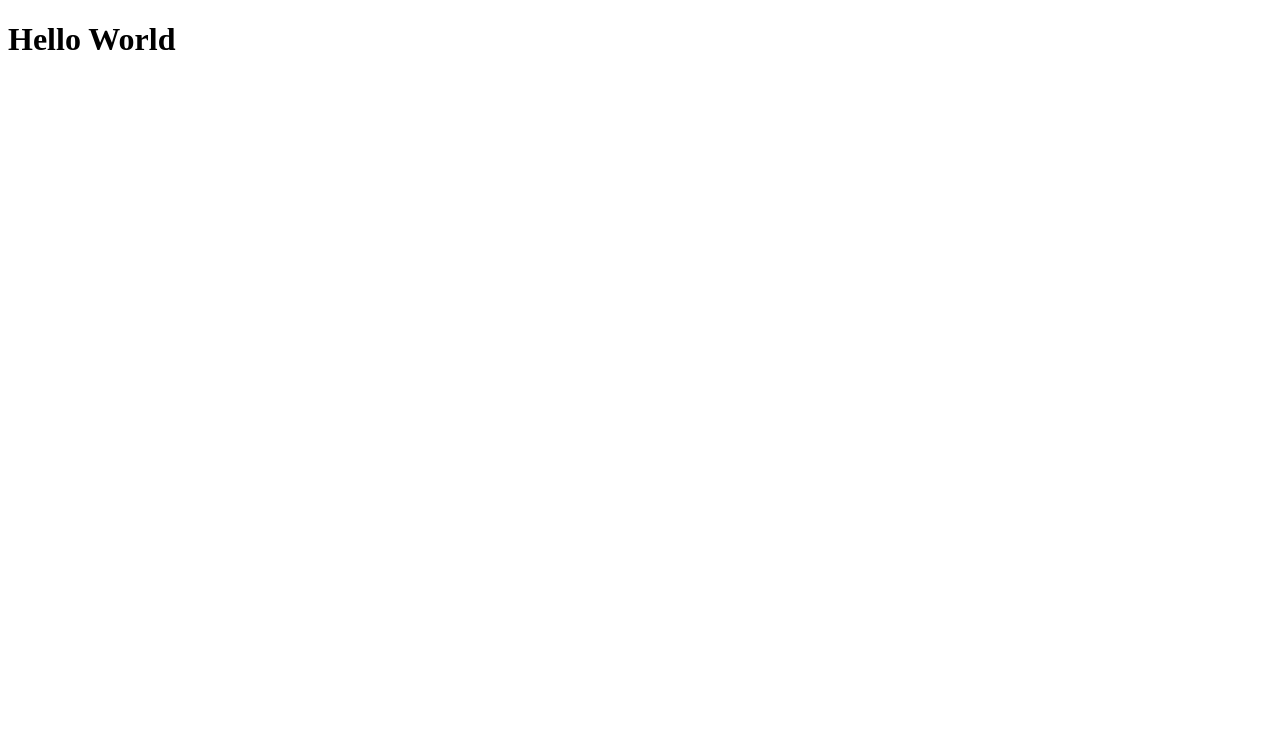
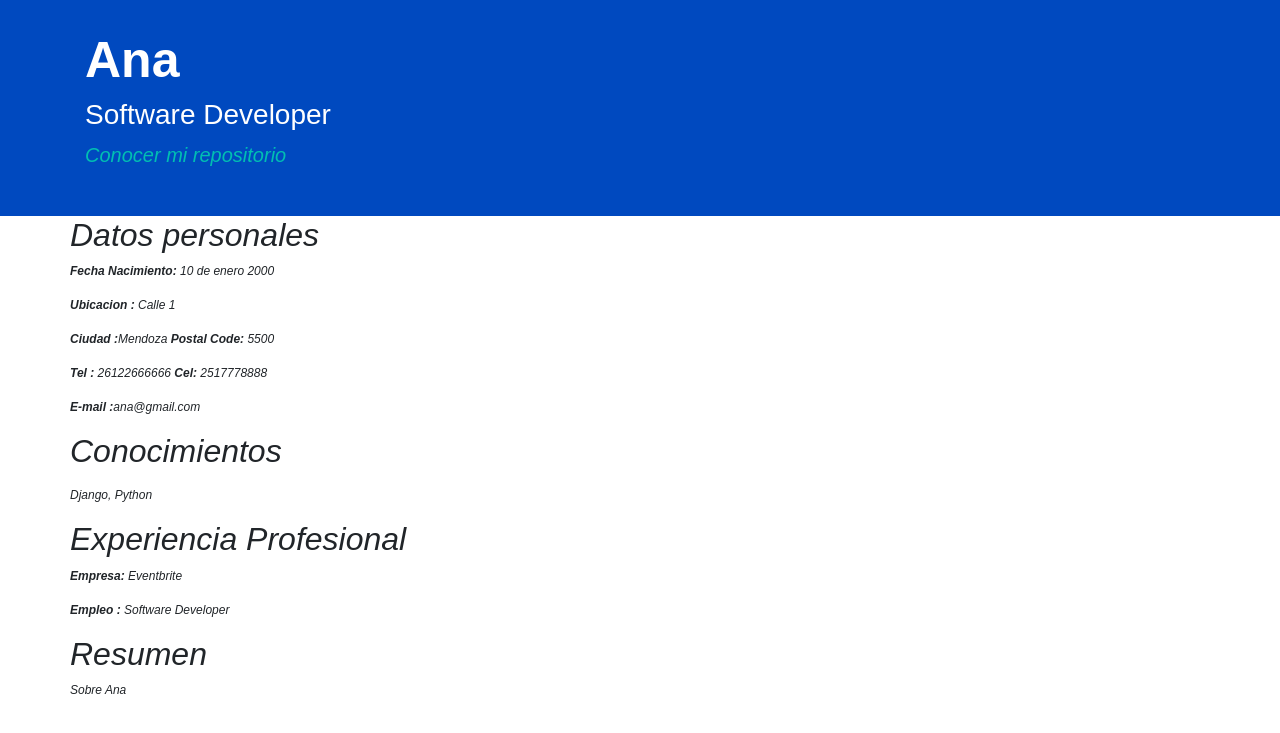
Before and after one commit to PKpacheco/mi_primer_proyecto, a Django app: page / in a window 1280 px wide. Before the commit the part shown is almost empty. Shown: the top 733 px of the page. Run offline with Django 3.2, Linux system fonts and the light colour scheme; data comes from the database, SQL or seed files in the repository; both versions use the stored data as it was after the commit; some libraries are stand-ins or nearby versions.

Commit message:
views and templates

```diff
--- /dev/null
+++ b/portfolios/static/css/style.css
@@ -0,0 +1,47 @@
+.title{
+  font-family: 'Arial';
+
+}
+
+.container-fluid{
+  background-color: #0049BF;
+  padding: 30px;
+}
+
+#show{
+    color:white;
+}
+
+#show h1{
+  font-family: 'Arial';
+  font-weight: bold;
+  font-size:50px;
+}
+
+.negrit{
+  font-weight: bold;
+}
+
+#show p{
+  font-family: 'Arial';
+}
+
+#show a{
+  font-family: 'Arial', cursive;
+  text-decoration: none;
+  color:#00BFB2;
+  font-size: 20px;
+}
+
+.panel h2 {
+  font-family: 'Arial';
+}
+
+#show h3{
+  font-family: 'Arial';
+}
+
+.panel p {
+    font-size:12px;
+    font-family: 'Arial', serif;
+  }
--- a/portfolios/templates/portfolios/portfolio_show.html
+++ b/portfolios/templates/portfolios/portfolio_show.html
@@ -1,9 +1,104 @@
+{% load static %}
 <!DOCTYPE html>
 <html>
 <head>
-    <title>Test</title>
+
+    <link href="http://pingendo.github.io/pingendo-bootstrap/themes/default/bootstrap.css"
+    rel="stylesheet" type="text/css">
+
+    <link href="{% static 'css/style.css' %}"rel="stylesheet" type="text/css">
+
 </head>
+
 <body>
-    <h1>Hello World</h1>
+
+    {% for person in person %}
+
+        <div class="container-fluid">
+            <div class="section">
+                <div class="container" id="show">
+                    <div class="row">
+                        <div class="col-md-8">
+                            <h1>{{person.name}}</h1>
+                            <h3>{{person.current_position}}</h3>
+                            <p><a href="{{person.github}}"> <i>Conocer mi repositorio<i></a></p>
+                        </div>
+                    </div>
+                </div>
+            </div>
+        </div>
+
+        <div class="section">
+            <div class="container">
+                <div class="row">
+                    <div class="panel panel-primary">
+                        <div class="panel-heading">
+                            <h2>Datos personales</h2>
+                        </div>
+                        <div class="panel-body">
+                            <p><span class="negrit">Fecha Nacimiento: </span>{{person.birth_date}}</p>
+                            <p><span class="negrit">Ubicacion : </span>{{person.adress}}</p>
+                            <p><span class="negrit">Ciudad :</span>{{person.city}} <span class="negrit">Postal Code: </span>{{person.postal_code}}</p>
+                            <p><span class="negrit">Tel :</span> {{person.phone}} <span class="negrit"> Cel: </span>{{person.mobile}}</p>
+                            <p><span class="negrit">E-mail :</span>{{person.email}}</p>
+                        </div>
+                    </div>
+                </div>
+            </div>
+        </div>
+
+         <div class="section">
+             <div class="container">
+                 <div class="row">
+                     <div class="panel panel-primary">
+                        <div class="panel-heading">
+                            <h2 id="Conhecimentos">Conocimientos</h2>
+                        </div>
+
+                        <div class="panel-body">
+                            <p>{{person.knowledge|linebreaks}}</p>
+                        </div>
+                    </div>
+                </div>
+             </div>
+         </div>
+
+        <div class="section">
+            <div class="container">
+                <div class="row">
+                     <div class="panel panel-primary">
+                        <div class="panel-heading">
+                             <h2 id="Experencia">Experiencia Profesional</h2>
+                        </div>
+                        <div class="panel-body">
+                            <p><span class="negrit">Empresa: </span>{{person.companie}}</p>
+                            <p><span class="negrit">Empleo : </span>{{person.current_position}}</p>
+                        </div>
+                    </div>
+                </div>
+             </div>
+        </div>
+
+         <div class="section">
+             <div class="container">
+                 <div class="row">
+                     <div class="panel panel-primary">
+                             <div class="panel-heading">
+                                 <h2 id="Resumo">Resumen</h2>
+                             </div>
+                             <div class="panel-body">
+                                 <p><span class="negrit"></span>{{person.about}}</p>
+                            </div>
+                    </div>
+                </div>
+            </div>
+        </div>
+
+    {% empty %}
+     <div class="alert alert-danger">
+         <h2>Todavía no has registrado una información!</h2>
+     </div>
+    {% endfor %}
+
 </body>
 </html>
--- a/portfolios/views.py
+++ b/portfolios/views.py
@@ -1,4 +1,8 @@
 from django.shortcuts import render
+from .models import PersonalData
 
 def portfolio_show(request):
-    return render(request, 'portfolios/portfolio_show.html', {})
+    person = PersonalData.objects.all()
+    context = {'person': person}
+
+    return render(request, 'portfolios/portfolio_show.html', context)
--- /dev/null
+++ b/requirements.txt
@@ -0,0 +1,2 @@
+Django==2.0.2
+pytz==2018.3
```
Also changed, not shown: db.sqlite3, 1 other file.
